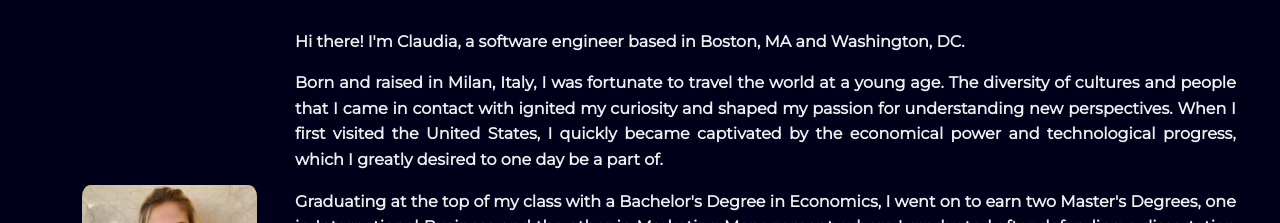
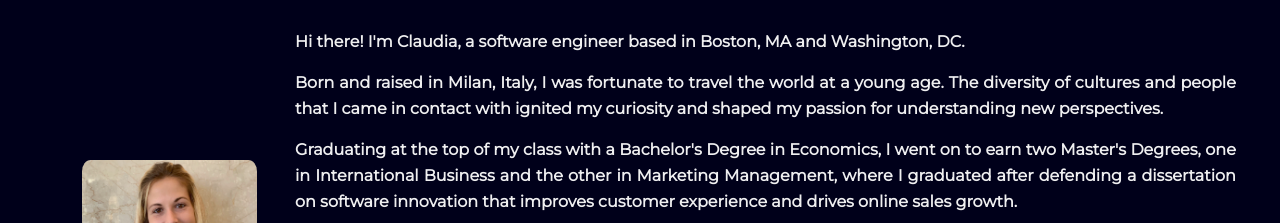
Before and after one commit to ClaFiore/ClaFiore.github.io, a React (Create React App) app: page / in a window 1280 px wide. Both pictures are taken after a click on the button "about". Shown: the part 146-369 px from the top of the page. Built offline with nearby package versions, Linux system fonts and the light colour scheme.

Commit message:
fixing about

```diff
--- a/src/comps/About.js
+++ b/src/comps/About.js
@@ -22,7 +22,7 @@ const About = (props) => {
                 <div id='contentAboutDiv'>
                     <p>Hi there! I'm Claudia, a software engineer based in Boston, MA and Washington, DC.</p>
                     <p>Born and raised in Milan, Italy, I was fortunate to travel the world at a young age. The diversity of cultures and people that I came in contact with ignited my curiosity and shaped my passion for understanding new perspectives.
-                        When I first visited the United States, I quickly became captivated by the economical power and technological progress, which I greatly desired to one day be a part of.  </p>
+                    </p>
 
                     <p>Graduating at the top of my class with a Bachelor's Degree in Economics, I went on to earn two Master's Degrees, one in International Business and the other in Marketing Management,
                         where I graduated after defending a dissertation on software innovation that improves customer experience and drives online sales growth.</p>
```
